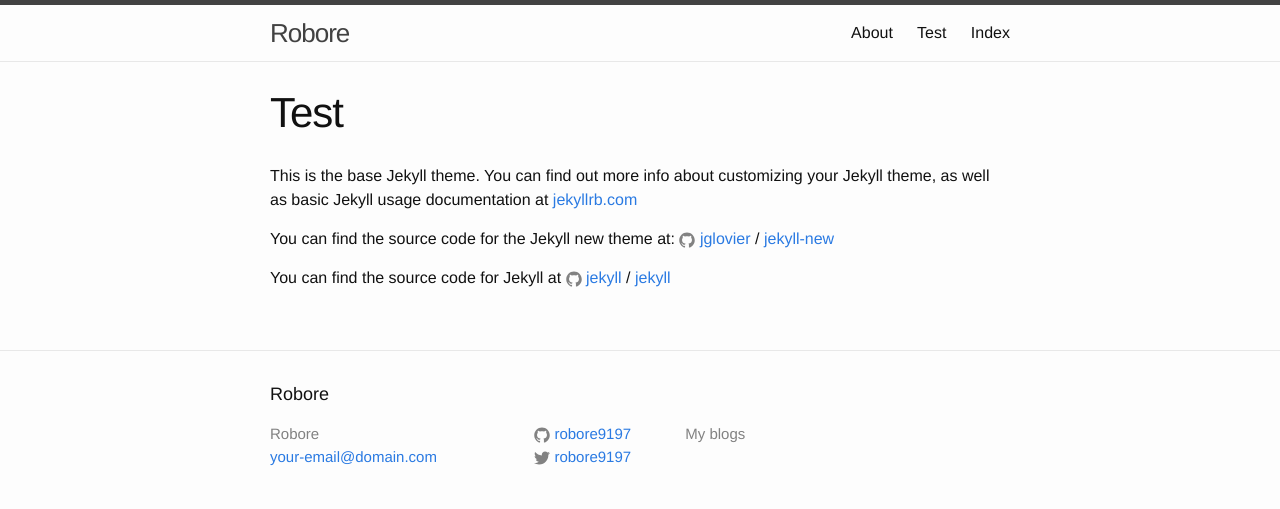
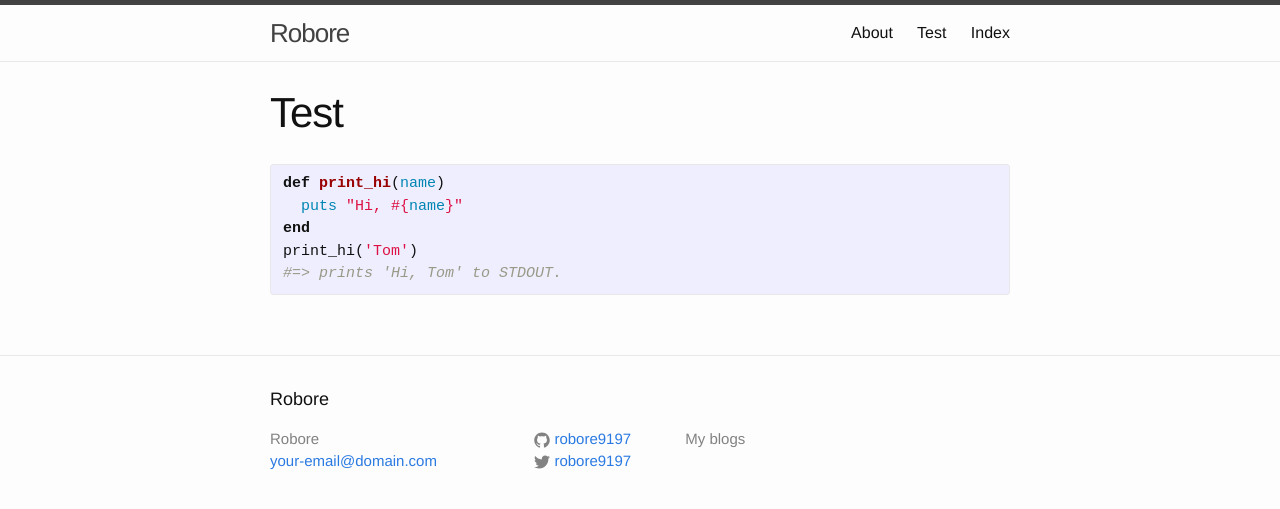
Before and after one commit to robore9197/robore9197.github.io, a Jekyll site: the page built from test.md, in a window 1280 px wide. Shown: the top 509 px of the page. Built offline with Jekyll 4.4.1, drawn with Linux system fonts in a browser that asks for light colours.

Commit message:
Update test.md

```diff
--- a/test.md
+++ b/test.md
@@ -4,12 +4,10 @@
 permalink: /test/
 ---
 
-This is the base Jekyll theme. You can find out more info about customizing your Jekyll theme, as well as basic Jekyll usage documentation at [jekyllrb.com](http://jekyllrb.com/)
-
-You can find the source code for the Jekyll new theme at:
-{% include icon-github.html username="jglovier" %} /
-[jekyll-new](https://github.com/jglovier/jekyll-new)
-
-You can find the source code for Jekyll at
-{% include icon-github.html username="jekyll" %} /
-[jekyll](https://github.com/jekyll/jekyll)
+{% highlight ruby %}
+def print_hi(name)
+  puts "Hi, #{name}"
+end
+print_hi('Tom')
+#=> prints 'Hi, Tom' to STDOUT.
+{% endhighlight %}
```
